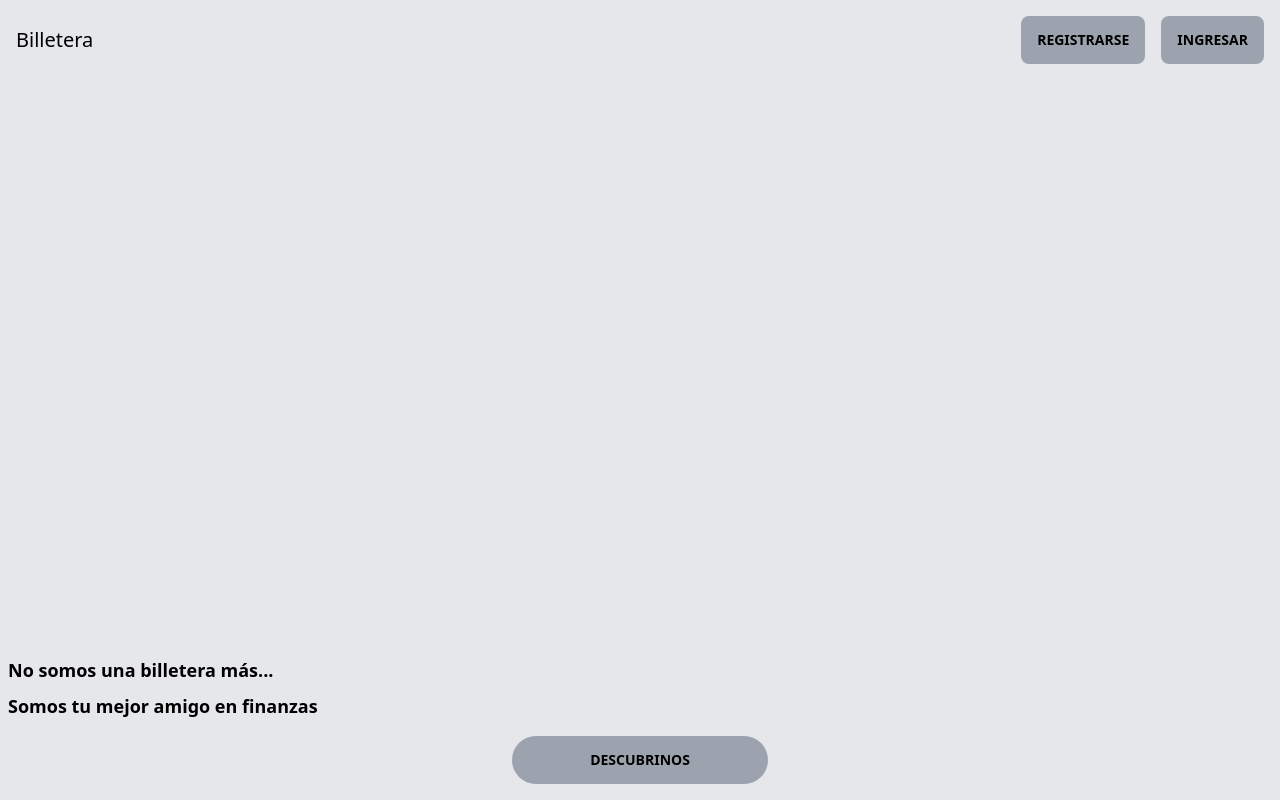
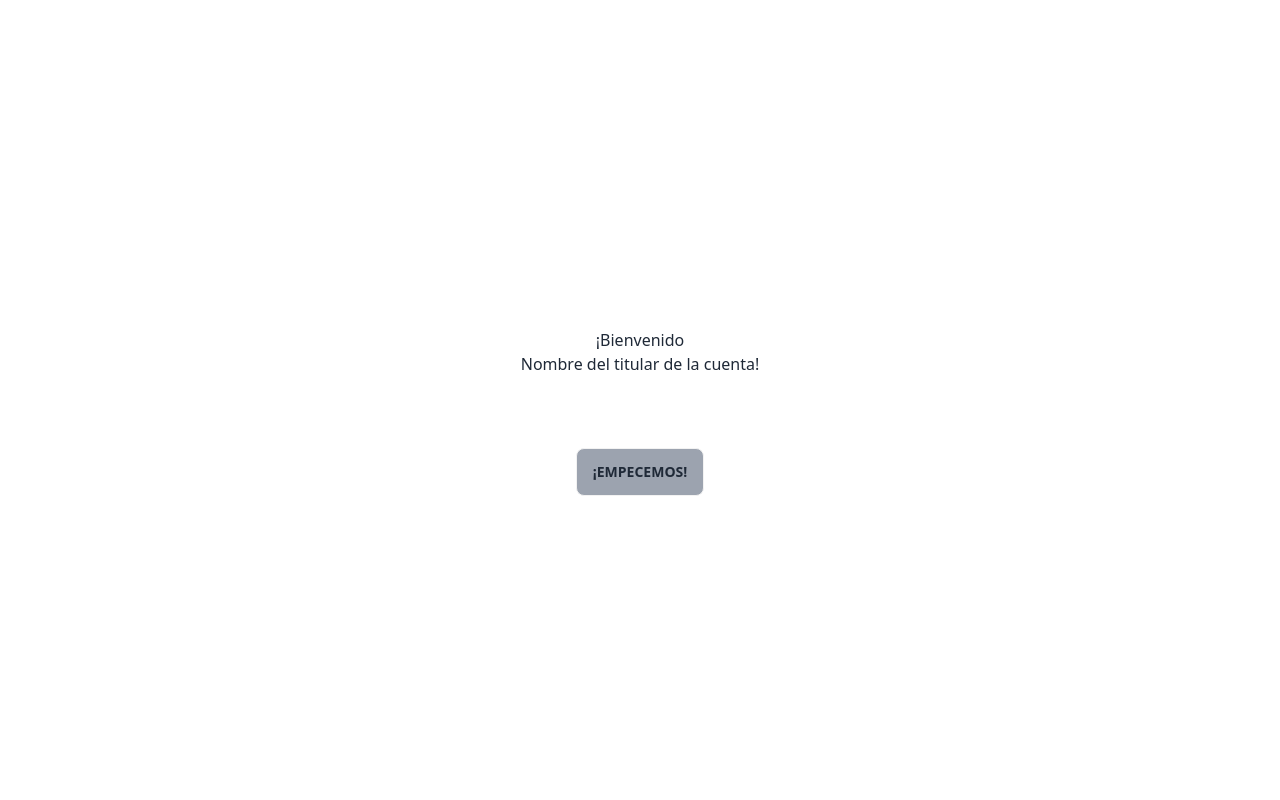
Before and after one commit to No-Country/c12-31-ft-node-react, a React (Vite) app in the folder client/: page / in a window 1280 px wide. Shown: the top 800 px of the page. Built offline with nearby package versions, Linux system fonts and the light colour scheme.

Commit message:
cambios en la rama

```diff
--- a/client/src/App.jsx
+++ b/client/src/App.jsx
@@ -1,5 +1,6 @@
 import AppRoutes from './routes/AppRoutes'
 import { UserContextProvider } from './context/useUserContext'
+import PagWelcome from './components/PagWelcome'
 
 function App() {
 
@@ -8,9 +9,10 @@ function App() {
       {/* <HomePageContainer/>
       <LoginScreen/>
       <Registro/>  */}
-      <UserContextProvider>
+     {/*  <UserContextProvider>
         <AppRoutes />
-      </UserContextProvider>
+      </UserContextProvider> */}
+      <PagWelcome/>
     </>
   )
 }
--- /dev/null
+++ b/client/src/components/PagWelcome.jsx
@@ -0,0 +1,22 @@
+
+const PagWelcome = () => {
+  return (
+    <div className="flex flex-col justify-center items-center w-full h-screen">
+      <div className="flex flex-col justify-center items-center w-full mt-6">
+        <p>¡Bienvenido</p>
+        <p>Nombre del titular de la cuenta!</p>
+      </div>
+      <div className="flex justify-center items-center w-full mt-6">
+
+      </div>
+      <div className="flex justify-center items-center w-full mt-6">
+
+      </div>
+      <div className="flex justify-center items-center w-full mt-6">
+        <button className="btn bg-gray-400 " type="button">¡Empecemos!</button>
+      </div>
+    </div>
+  )
+}
+
+export default PagWelcome
```
